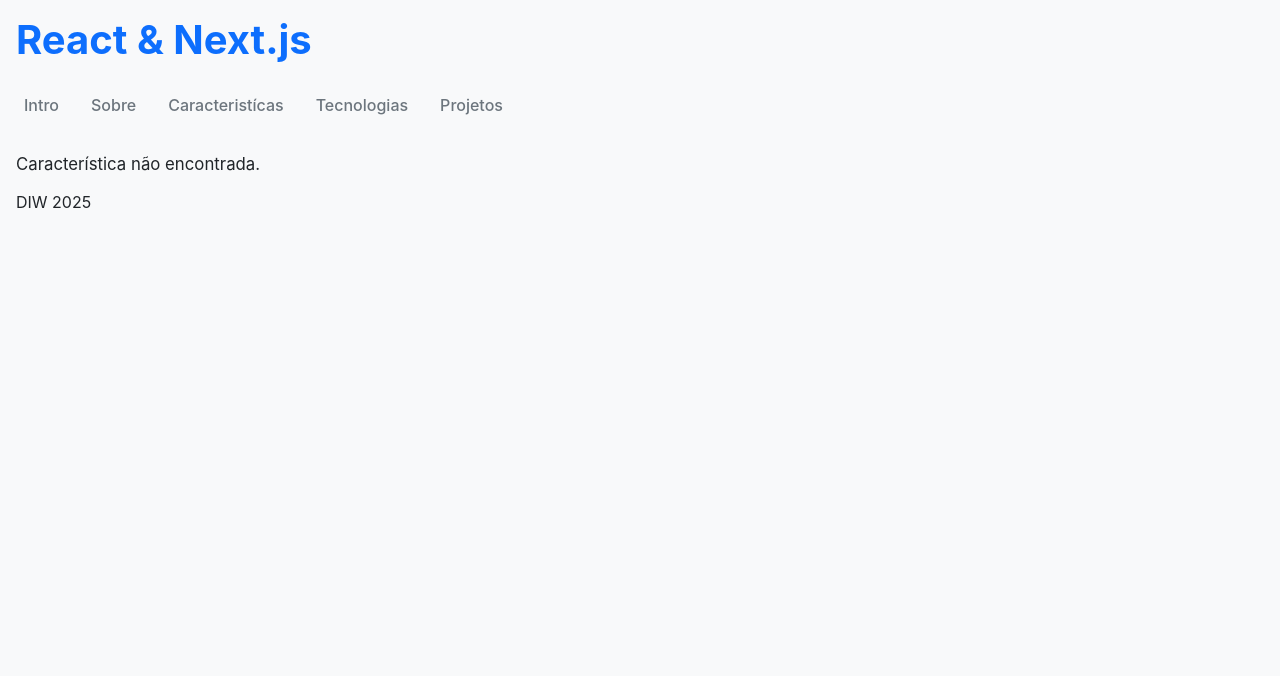
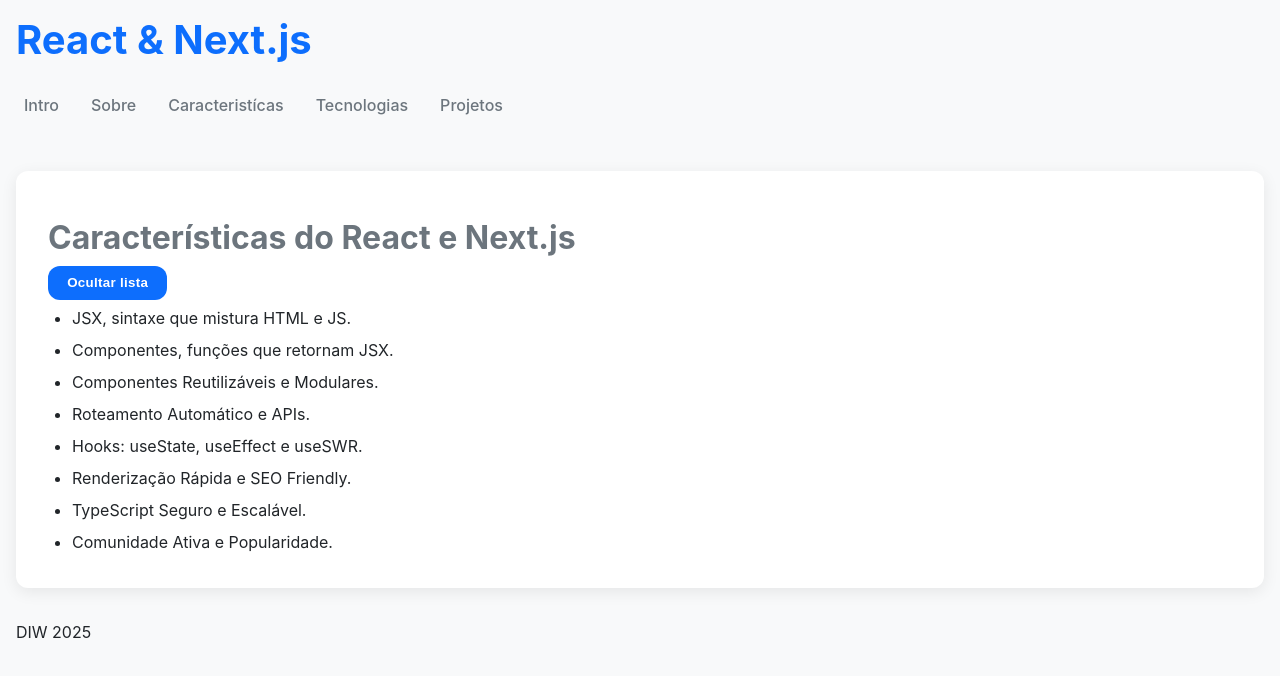
Before and after one commit to maximonunes/maximomnunes, a Next.js app: page /caracteristicas in a window 1280 px wide. Shown: the top 676 px of the page. Built offline with nearby package versions, Linux system fonts and the light colour scheme.

Commit message:
Update caracteristica page.tsx

```diff
--- a/app/caracteristicas/page.tsx
+++ b/app/caracteristicas/page.tsx
@@ -1,42 +1,46 @@
 "use client";
 
-import React, { useState } from "react"
+import React, { useState } from "react";
 import "@/app/globals.css";
-import { ICaracteristica } from "@/components/Caracteristica";
 
-// Simulando os dados da mesma forma
-const listaDeCaracteristicas: ICaracteristica[] = [
-  { id: "velocidade", nome: "Velocidade", descricao: "Muito rápido!" },
-  { id: "forca", nome: "Força", descricao: "Extremamente forte!" },
-  { id: "agilidade", nome: "Agilidade", descricao: "Se move com precisão!" },
+const caracteristicas = [
+  "JSX, sintaxe que mistura HTML e JS.",
+  "Componentes, funções que retornam JSX.",
+  "Componentes Reutilizáveis e Modulares.",
+  "Roteamento Automático e APIs.",
+  "Hooks: useState, useEffect e useSWR.",
+  "Renderização Rápida e SEO Friendly.",
+  "TypeScript Seguro e Escalável.",
+  "Comunidade Ativa e Popularidade.",
 ];
 
-interface PageProps {
-  params: {
-    caracteristica: string;
-  };
-}
+export default function CaracteristicasPage() {
+  const [mostrar, setMostrar] = useState(true);
 
-export default function CaracteristicaPage({ params }: PageProps) {
-  const caracteristica = listaDeCaracteristicas.find(
-    (c) => c.id === params.caracteristica
-  );
-
-  if (!caracteristica) {
-    return <p className="text-center mt-20 text-xl">Característica não encontrada.</p>;
+  function handleClick() {
+    setMostrar(!mostrar);
   }
 
   return (
-    <div className="flex flex-col justify-center items-center h-screen text-center gap-4">
-      <h1 className="text-4xl font-bold">{caracteristica.nome}</h1>
-      <p className="text-xl text-gray-600">{caracteristica.descricao}</p>
+    <section className="flex flex-col items-start gap-4">
+      <h2 className="text-2xl font-semibold">
+        Características do React e Next.js
+      </h2>
 
-      <Link
-        href="/caracteristicas"
-        className="px-4 py-2 border rounded-lg hover:bg-gray-100 transition"
+      <button
+        onClick={handleClick}
+        className="bg-blue-500 text-white px-4 py-2 rounded hover:bg-blue-600"
       >
-        Voltar às características
-      </Link>
-    </div>
+        {mostrar ? "Ocultar lista" : "Mostrar lista"}
+      </button>
+
+      {mostrar && (
+        <ul className="list-disc list-inside">
+          {caracteristicas.map((item, index) => (
+            <li key={index}>{item}</li>
+          ))}
+        </ul>
+      )}
+    </section>
   );
 }
```
